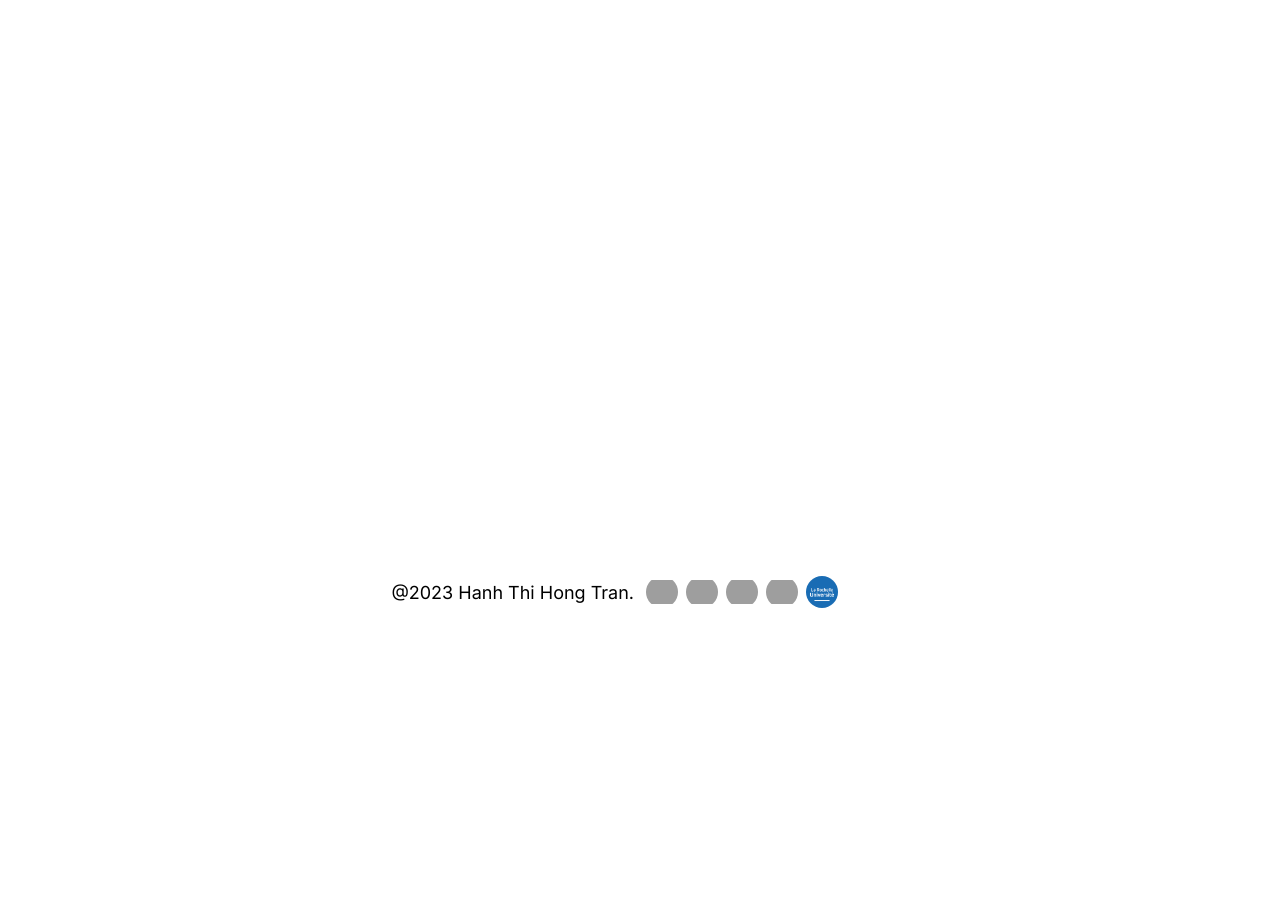
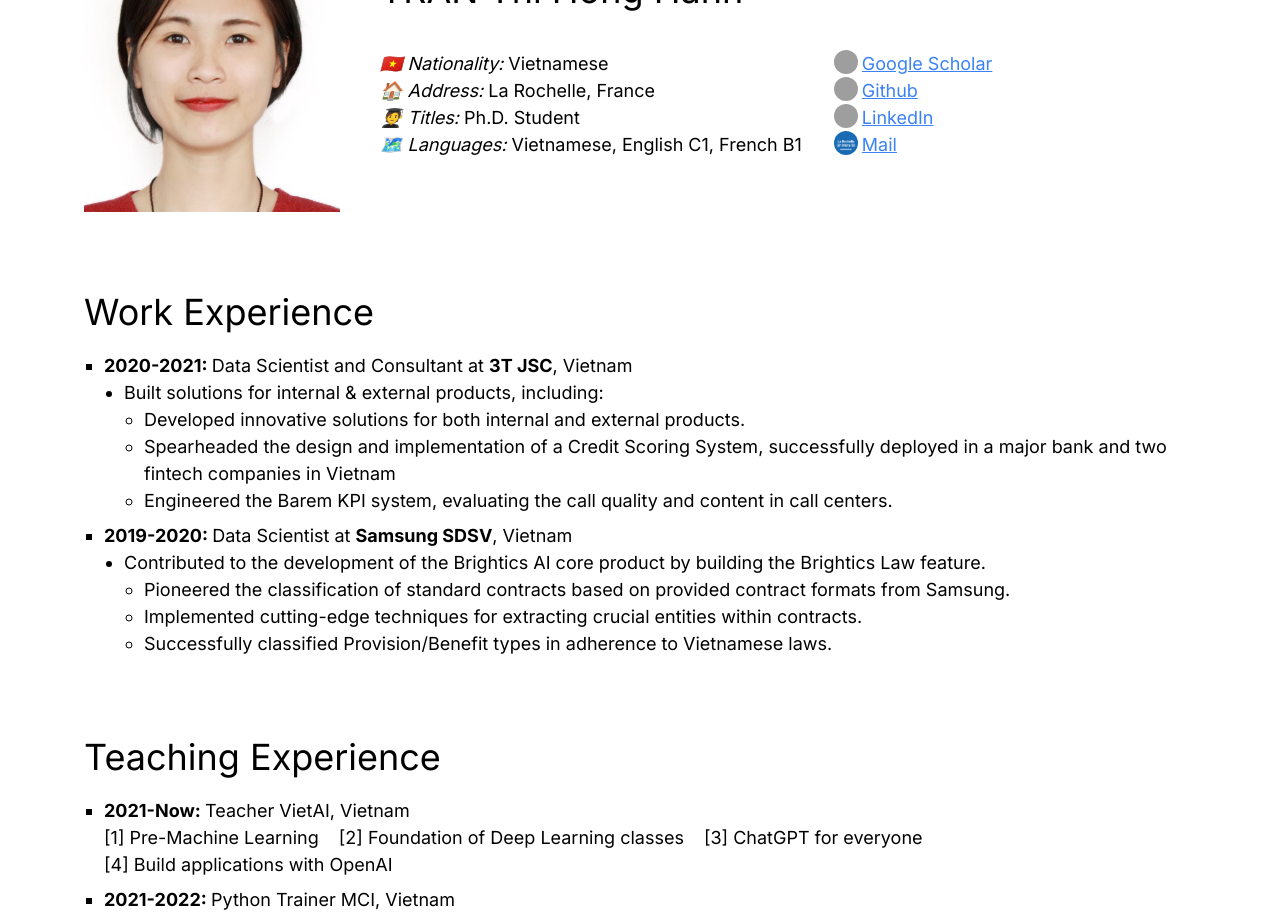
Before and after one commit to ZootoPi/hanh.zootopi.dev, a Next.js app: page /resume in a window 1280 px wide. Shown: the part 160-1076 px from the top of the page. Before the commit the page ends 800 px from the top, so only its background shows below. Built offline with nearby package versions, Linux system fonts and the light colour scheme; grey boxes are pictures that could not be loaded.

Commit message:
update resume

```diff
--- a/src/app/globals.css
+++ b/src/app/globals.css
@@ -16,3 +16,16 @@ body {
 a {
   @apply underline text-blue-500 hover:text-blue-800 visited:text-purple-600;
 }
+
+ul {
+  margin-left: 20px;
+  list-style-type: square;
+}
+
+ul ul {
+  list-style-type: disc;
+}
+
+ul ul ul {
+  list-style-type: circle;
+}
--- a/src/app/layout.tsx
+++ b/src/app/layout.tsx
@@ -9,8 +9,9 @@ const inter = Inter({ subsets: ["latin"] });
 
 export const metadata: Metadata = {
   title: `${config.info.name}`,
+  metadataBase: new URL("https://hanh.zootopi.dev"),
   openGraph: {
-    images: "https://hanh.zootopi.dev/images/Screenshot.png",
+    images: "/images/Screenshot.png",
     title: `${config.info.name}`,
     description: `${config.info.brief}`,
   },
--- a/src/app/resume/page.tsx
+++ b/src/app/resume/page.tsx
@@ -1,3 +1,125 @@
+import Image from "next/image";
+import config from "@/config";
+
 export default function Resume() {
-  return <div className="max-w-6xl mx-auto p-5 flex gap-10 flex-col"></div>;
+  return (
+    <div className="max-w-6xl mx-auto p-5 flex gap-20 flex-col">
+      <div className="flex gap-10 md:flex-row flex-col">
+        <div className="min-w-64">
+          <Image
+            src="/images/me.jpg"
+            alt={config.info.name}
+            width={256}
+            height={256}
+            className="mx-auto"
+          />
+        </div>
+        <div className="m-auto flex-1">
+          <h1 className="sm:text-4xl text-3xl mb-10 max-md:text-center">
+            {config.info.name}
+          </h1>
+          <div className="flex flex-wrap gap-x-8 gap-y-5">
+            <div>
+              <p>
+                <i>🇻🇳 Nationality:</i> {config.info.nationality}
+              </p>
+              <p>
+                <i>🏠 Address:</i> {config.info.address}
+              </p>
+              <p>
+                <i>🧑‍🎓 Titles:</i> {config.info.titles}
+              </p>
+              <p>
+                <i>🗺️ Languages:</i> {config.info.languages}
+              </p>
+            </div>
+            <div className="flex max-sm:flex-wrap sm:flex-col gap-x-4">
+              {config.info.socials
+                .filter((social) => social.label !== "Website")
+                .map((social, index) => (
+                  <div key={index} className="flex gap-1">
+                    <img
+                      src={social.icon}
+                      alt={social.label}
+                      className="w-6 h-6 rounded-full"
+                    />
+                    <a href={social.url} target="_blank">
+                      {social.label}
+                    </a>
+                  </div>
+                ))}
+            </div>
+          </div>
+        </div>
+      </div>
+      <div>
+        <h2 className="sm:text-4xl text-3xl mb-5">Work Experience</h2>
+        <ul className="flex flex-col gap-2">
+          {config.works.map((work, index) => (
+            <li key={index}>
+              <strong>{work.date}: </strong>
+              {work.title}
+              <>{work.description}</>
+            </li>
+          ))}
+        </ul>
+      </div>
+      <div>
+        <h2 className="sm:text-4xl text-3xl mb-5">Teaching Experience</h2>
+        <ul className="flex flex-col gap-2">
+          {config.teachings.map((teaching, index) => (
+            <li key={index}>
+              <strong>{teaching.date}: </strong>
+              {teaching.organization}
+              <div className="flex flex-wrap gap-x-5">
+                {teaching.courses.map((course, index) => (
+                  <p key={index}>{`[${index + 1}] ${course}`}</p>
+                ))}
+              </div>
+            </li>
+          ))}
+        </ul>
+      </div>
+      <div>
+        <h2 className="sm:text-4xl text-3xl mb-5">Education</h2>
+        <ul className="flex flex-col gap-2">
+          {config.education.map((education, index) => (
+            <li key={index}>
+              <strong>{education.date}: </strong>
+              <i>{education.degree}</i> -{" "}
+              {education.program ? (
+                education.program
+              ) : (
+                <strong>{education.school}</strong>
+              )}
+              {education.additional && (
+                <ul>
+                  {education.additional.map((additional, index) => (
+                    <li key={index}>{additional}</li>
+                  ))}
+                </ul>
+              )}
+            </li>
+          ))}
+        </ul>
+      </div>
+      <div>
+        <h2 className="sm:text-4xl text-3xl mb-5">Publication</h2>
+        <ul className="flex flex-col gap-2">
+          {config.publications.map((publication, index) => (
+            <li key={index}>
+              {publication.authors
+                .slice(0, 2)
+                .map((author, index) =>
+                  typeof author === "string" ? author : author.name
+                )
+                .join(", ")}
+              , et al. &quot;{publication.title}&quot;{" "}
+              <i>{publication.published}</i>. {publication.date}
+            </li>
+          ))}
+        </ul>
+      </div>
+    </div>
+  );
 }
--- a/src/config.tsx
+++ b/src/config.tsx
@@ -148,6 +148,7 @@ My research interest lies between natural language processing and machine learni
         "Jose G Moreno",
         "Antoine Doucet",
       ],
+      date: "2023",
       published:
         "Proceedings of the The 17th International Workshop on Semantic Evaluation (SemEval-2023)",
       summary:
@@ -165,6 +166,7 @@ My research interest lies between natural language processing and machine learni
         "Antoine Doucet",
         "Senja Pollak",
       ],
+      date: "Cham: Springer International Publishing, 2022",
       published:
         "International Conference on Asian Digital Libraries (ICADL, 2022)",
       summary:
@@ -181,6 +183,7 @@ My research interest lies between natural language processing and machine learni
         "Antoine Doucet",
         "Senja Pollak",
       ],
+      date: "Cham: Springer Nature Switzerland, 2022",
       published: "International Conference on Discovery Science (DS, 2022)",
       summary:
         "We evaluate the abilities of cross-lingual and multilingual versus monolingual learning in the cross-domain to automatic term extraction.",
@@ -197,6 +200,7 @@ My research interest lies between natural language processing and machine learni
         "Jose G Moreno",
         "Senja Pollak",
       ],
+      date: "Cham: Springer International Publishing, 2021",
       published:
         "International Conference on Asian Digital Libraries (ICADL, 2021)",
       summary:
@@ -209,7 +213,17 @@ My research interest lies between natural language processing and machine learni
       school: "University of La Rochelle, France",
       link: "https://ent.univ-lr.fr/",
       degree: "Ph.D Student in Cotuelle Program",
-      date: "2021-2024",
+      date: "2021-now",
+      program: (
+        <>
+          doctoral program between{" "}
+          <strong>La Rochelle University, France</strong>, and{" "}
+          <strong>Jozef Stefan Institute, Slovenia.</strong>
+        </>
+      ),
+      additional: [
+        "Topic: Cross-lingual cross-domain terminology extraction on less-resourced languages",
+      ],
     },
     {
       school: "WorldQuant University, USA",
```
Also changed, not shown: 1 other file (tests, documents, lock files or other folders).
